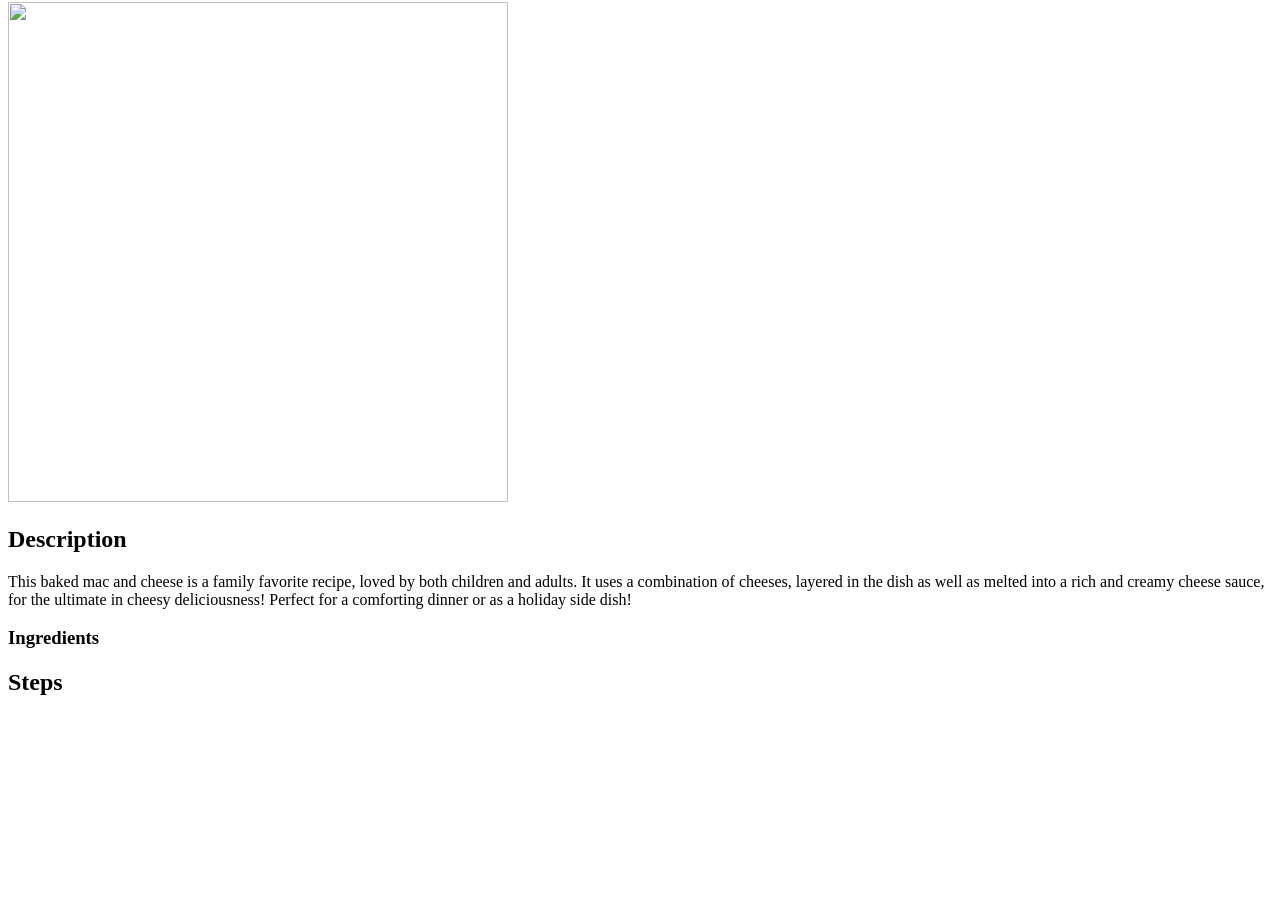
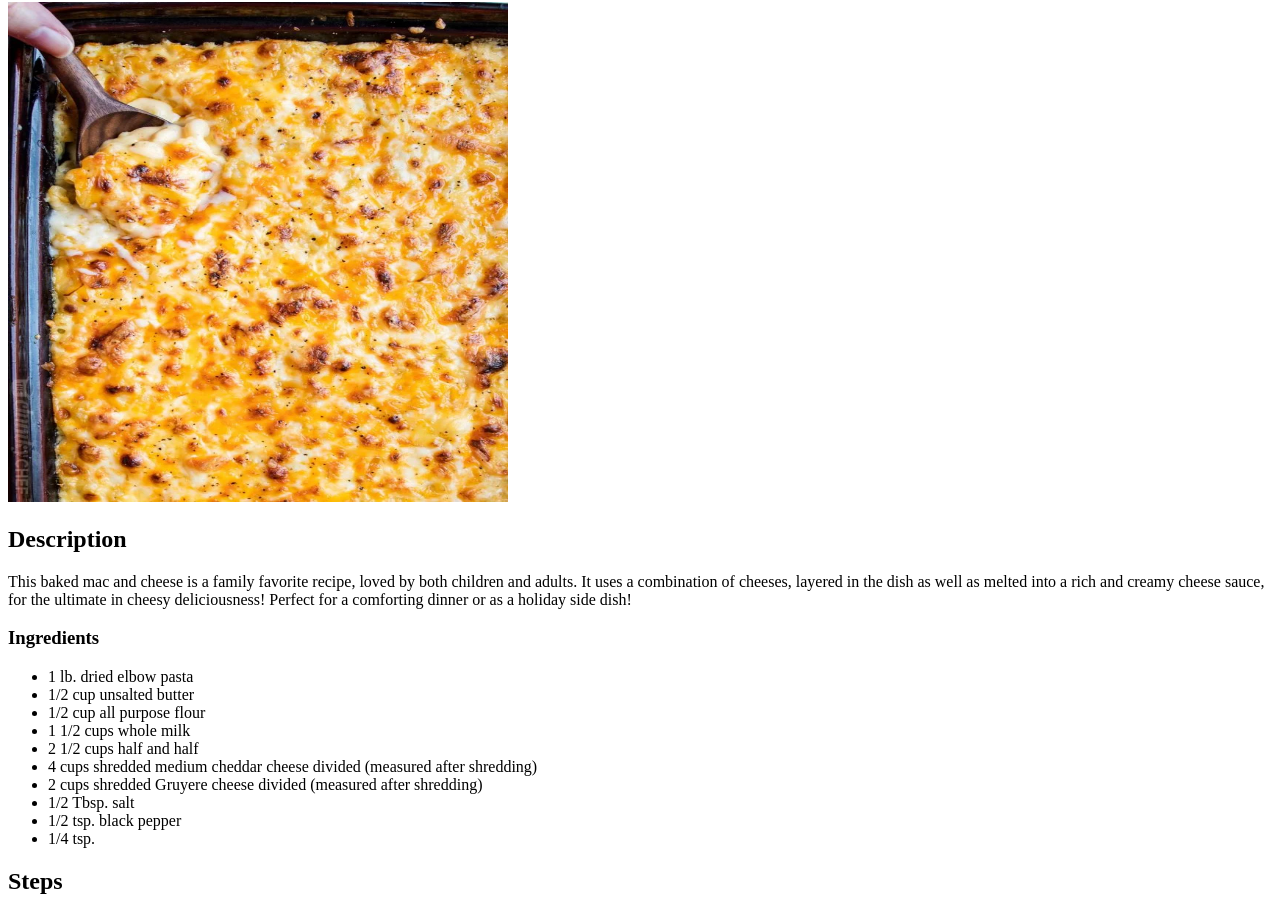
Before and after one commit to DustinGalic28/odin-recipes, a plain HTML site: page recipes/creamy-baked-mac-cheese.html in a window 1280 px wide. Shown: the part 78-993 px from the top of the page. Before the commit the page ends 800 px from the top, so only its background shows below. Drawn offline with Linux system fonts and the light colour scheme.

Commit message:
Download creamy-mac-cheese.jpg into images dir Update creamy-baked-mac-cheese.html to include creamy-mac-cheese.jpg Update ingredients section with ingredient list

```diff
--- a/recipes/creamy-baked-mac-cheese.html
+++ b/recipes/creamy-baked-mac-cheese.html
@@ -7,7 +7,7 @@
 
     <body>
         <h1>Creamy Baked Mac & Cheese</h1>
-        <img src="" alt="" width="500" height="500">
+        <img src="../images/creamy-mac-cheese.jpg" alt="Dish of creamy mac and cheese" width="500" height="500">
         <h2>Description</h2>
         <p>
             This baked mac and cheese is a family favorite recipe, loved by both children and adults.
@@ -17,7 +17,16 @@
 
         <h3>Ingredients</h3>
         <ul>
-
+            <li>1 lb. dried elbow pasta</li>
+            <li>1/2 cup unsalted butter</li>
+            <li>1/2 cup all purpose flour</li>
+            <li>1 1/2 cups whole milk</li>
+            <li>2 1/2 cups half and half</li>
+            <li>4 cups shredded medium cheddar cheese divided (measured after shredding)</li>
+            <li>2 cups shredded Gruyere cheese divided (measured after shredding)</li>
+            <li>1/2 Tbsp. salt</li>
+            <li>1/2 tsp. black pepper</li>
+            <li>1/4 tsp.</li>
         </ul>
 
         <h2>Steps</h2>
```
Also changed, not shown: images/creamy-mac-cheese.jpg (added).
